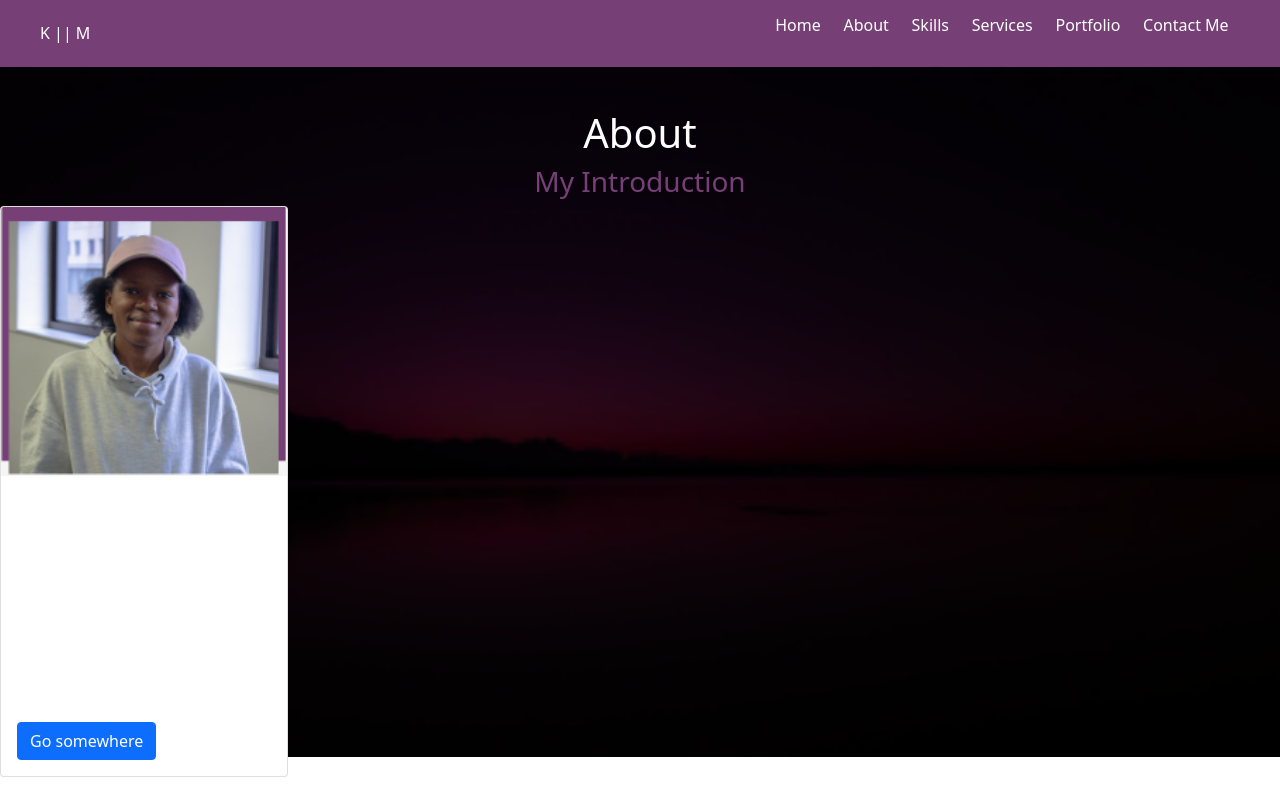
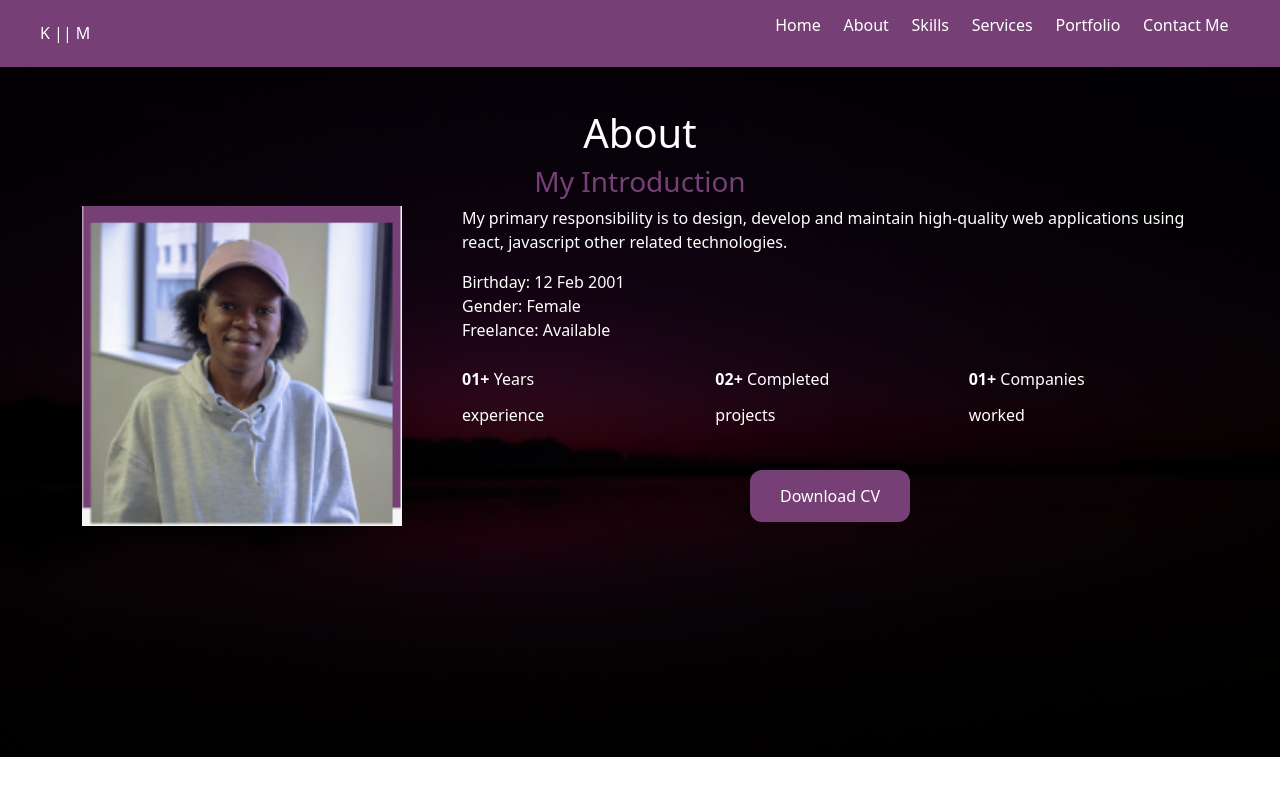
Before and after one commit to Khanyisile-Mdleleni/Portfolio, a React (Vite) app in the folder react-portfolio/: page /about in a window 1280 px wide. Built offline with nearby package versions, Linux system fonts and the light colour scheme.

Commit message:
Updated about page

```diff
--- a/react-portfolio/src/App.css
+++ b/react-portfolio/src/App.css
@@ -133,6 +133,19 @@ nav .menu span{
 #home-container{
     display: flex;
 }
+
+
+/* -----------------------Reuseable styles------------------------ */
+#intro{
+    text-align: center;
+}
+#subtitle{
+    color:rgba(118, 64, 119,1 ) ;
+}
+
+.read-the-docs {
+  color: #888;
+}
 #btn{
     background-color: rgba(118, 64, 119,1 );
     border: none;
@@ -147,15 +160,12 @@ nav .menu span{
     transition-duration: 0.4s;
     cursor: pointer;
 }
+ /* -----------------------------About----------------------------------- */
 
-/* -----------------------Reuseable styles------------------------ */
-#intro{
-    text-align: center;
-}
-#subtitle{
-    color:rgba(118, 64, 119,1 ) ;
+#about-description{
+    font-size: medium;
 }
 
-.read-the-docs {
-  color: #888;
-}
+ #about-btn{
+    text-align: center;
+ }
--- a/react-portfolio/src/components/pages/About.jsx
+++ b/react-portfolio/src/components/pages/About.jsx
@@ -1,7 +1,8 @@
 import React from 'react'
-import Button from 'react-bootstrap/Button'
-import Card from 'react-bootstrap/Card'
 import image from '../img/bg.png'
+import Container from 'react-bootstrap/Container'
+import Row from 'react-bootstrap/Row'
+import Col from 'react-bootstrap/Col'
 import about from '../img/about.png'
 
 function About (){
@@ -20,17 +21,47 @@ function About (){
        <h3 id='subtitle'>My Introduction</h3>
       </div>
 
-      <Card style={{ width: '18rem' }}>
-      <Card.Img variant="top" src={about}/>
-      <Card.Body>
-        <Card.Title>Card Title</Card.Title>
-        <Card.Text>
-          Some quick example text to build on the card title and make up the
-          bulk of the card's content.
-        </Card.Text>
-        <Button variant="primary">Go somewhere</Button>
-      </Card.Body>
-    </Card>
+      <div>
+      <Container>
+      <Row>
+        <Col xs={6} md={4}>
+          <img src={about} alt="" style={{
+            width:'320px',height:'320px'}}/>
+        </Col>
+
+        <Col  xs={12} md={8}>
+         <p id='about-description'> My primary responsibility is to design, develop and
+             maintain high-quality web applications using react,
+             javascript other related technologies. </p>
+         <p id='about-description'>Birthday: 12 Feb 2001 <br/>
+            Gender: Female <br/>
+            Freelance: Available <br/>
+         </p>
+         <Row>
+         <Col xs={6} md={4}>
+          <span id='about-description'><b>01+</b></span>
+          <span id='about-description'> Years <br/> experience</span>
+         </Col>
+         <Col xs={6} md={4}>
+          <span id='about-description'><b>02+</b></span>
+          <span id='about-description'> Completed <br/> projects</span>
+         </Col>
+         <Col xs={6} md={4}>
+          <span id='about-description'><b>01+</b></span>
+          <span id='about-description'> Companies <br/> worked</span>
+         </Col>
+         </Row><br />
+         <div id='about-btn'>
+            <a href=""><button type="button" id='btn' >Download CV</button></a>
+           </div>
+        </Col>
+      </Row>
+
+
+
+    </Container>
+    </div>
+
       </div>
       </>
   )
```
